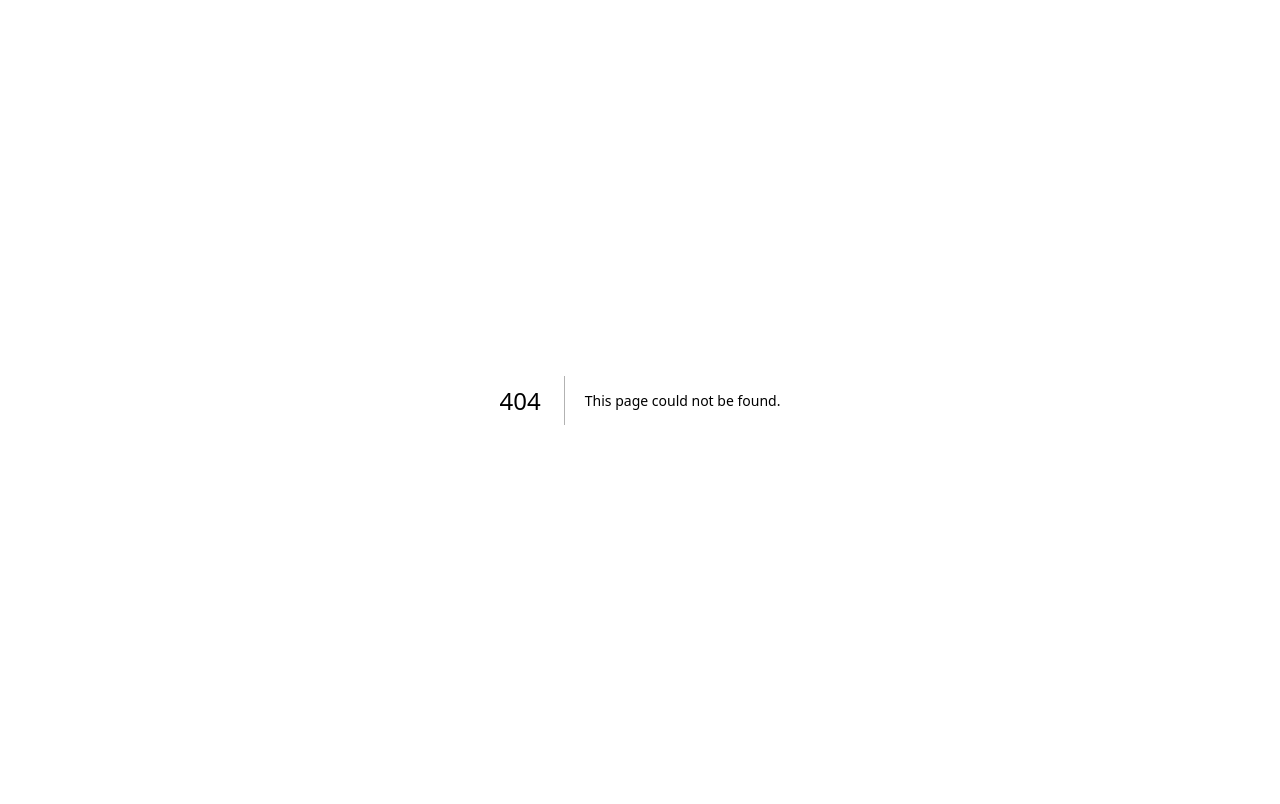
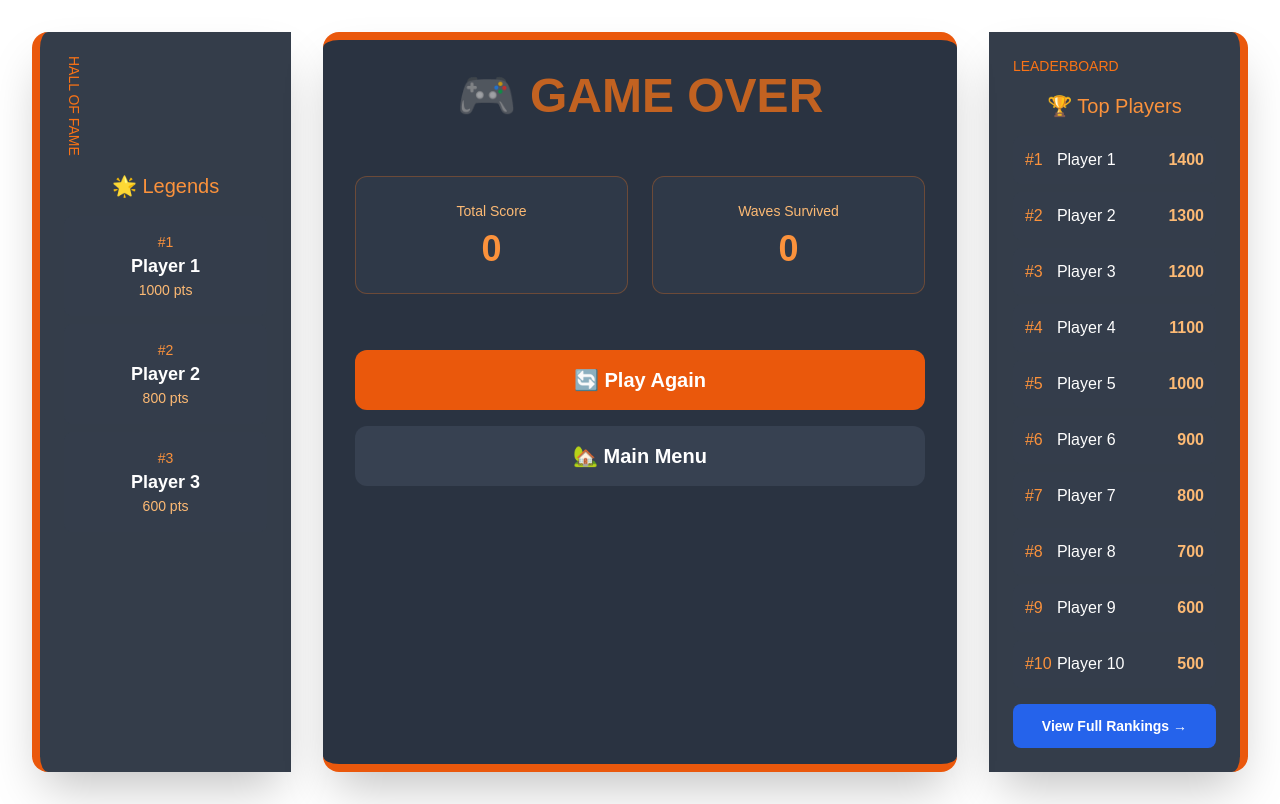
Before and after one commit to Jake-Purton/towertech, a Next.js app: page /end_game in a window 1280 px wide. Before the commit this address had no page. Built offline with nearby package versions, Linux system fonts and the light colour scheme.

Commit message:
end game page

```diff
--- /dev/null
+++ b/app/end_game/page.tsx
@@ -0,0 +1,115 @@
+"use client";
+import { useState, useEffect } from "react";
+import { useRouter } from "next/navigation";
+
+export default function EndGamePage() {
+  const [score, setScore] = useState(0);
+  const [waveScore, setWaveScore] = useState(0);
+  const router = useRouter();
+
+  useEffect(() => {
+    const gameScore = localStorage.getItem("gameScore");
+    const gameWaveScore = localStorage.getItem("gameWaveScore");
+    if (gameScore) setScore(parseInt(gameScore));
+    if (gameWaveScore) setWaveScore(parseInt(gameWaveScore));
+  }, []);
+
+  const handlePlayAgain = () => router.push("/game");
+  const handleMainMenu = () => router.push("/");
+  const handleLeaderboard = () => router.push("/leaderboard");
+
+  return (
+    <div className="flex items-stretch justify-center min-h-screen bg-gradient-to-br from-black-900 to-black text-white p-8 gap-8">
+      {/* Left  - Hall of Fame */}
+      <div className="flex-1 max-w-md bg-gray-800/90 p-6 rounded-l-2xl shadow-2xl border-l-8 border-orange-600 backdrop-blur-sm">
+        <div className="rotate-0 [writing-mode:vertical-lr] text-orange-500 text-sm mb-4">
+          HALL OF FAME
+        </div>
+        <div className="space-y-4">
+          <h2 className="text-xl text-orange-400 text-center mb-4">🌟 Legends</h2>
+          <div className="space-y-2">
+            {[1, 2, 3].map((position) => (
+              <div
+                key={position}
+                className="flex flex-col items-center p-4 bg-gray-700/30 rounded-lg hover:bg-gray-700/50 transition-colors"
+              >
+                <div className="text-orange-400 text-sm">#{position}</div>
+                <div className="text-lg font-bold">Player {position}</div>
+                <div className="text-sm text-orange-300">{1000 - (position-1)*200} pts</div>
+              </div>
+            ))}
+          </div>
+        </div>
+      </div>
+
+      {/* Middle  - Game Over & Scores */}
+      <div className="flex-grow max-w-2xl bg-gray-800/95 p-8 rounded-2xl shadow-2xl border-y-8 border-orange-600 backdrop-blur-sm z-10">
+        <div className="text-center space-y-8">
+          <h1 className="text-5xl font-bold text-orange-500 animate-pulse">
+            🎮 GAME OVER
+          </h1>
+
+          {/* Scores Section */}
+          <div className="grid grid-cols-2 gap-6 py-6">
+            <div className="bg-gray-700/50 p-6 rounded-xl border border-orange-500/30">
+              <p className="text-sm text-orange-300 mb-2">Total Score</p>
+              <p className="text-4xl font-bold text-orange-400">{score}</p>
+            </div>
+            <div className="bg-gray-700/50 p-6 rounded-xl border border-orange-500/30">
+              <p className="text-sm text-orange-300 mb-2">Waves Survived</p>
+              <p className="text-4xl font-bold text-orange-400">{waveScore}</p>
+            </div>
+          </div>
+
+          {/* Action Buttons */}
+          <div className="space-y-4">
+            <button
+              onClick={handlePlayAgain}
+              className="w-full p-4 rounded-xl font-bold transition-all
+              bg-orange-600 hover:bg-orange-700 hover:scale-[1.02]
+              active:scale-95 text-xl"
+            >
+              🔄 Play Again
+            </button>
+
+            <button
+              onClick={handleMainMenu}
+              className="w-full p-4 rounded-xl font-bold transition-all
+              bg-gray-700 hover:bg-gray-600 hover:scale-[1.02]
+              active:scale-95 text-xl"
+            >
+              🏡 Main Menu
+            </button>
+          </div>
+        </div>
+      </div>
+
+      {/* Right Book - Full Leaderboard */}
+      <div className="flex-1 max-w-md bg-gray-800/90 p-6 rounded-r-2xl shadow-2xl border-r-8 border-orange-600 backdrop-blur-sm">
+        <div className="text-orange-500 text-sm mb-4">LEADERBOARD</div>
+        <div className="space-y-4">
+          <h2 className="text-xl text-orange-400 text-center mb-4">🏆 Top Players</h2>
+          <div className="space-y-2">
+            {[1, 2, 3, 4, 5, 6, 7, 8, 9, 10].map((position) => (
+              <div
+                key={position}
+                className="flex justify-between items-center p-3 bg-gray-700/30 rounded-lg hover:bg-gray-700/50 transition-colors"
+              >
+                <span className="text-orange-400 w-8">#{position}</span>
+                <span className="flex-1">Player {position}</span>
+                <span className="font-bold text-orange-300">{1500 - position*100}</span>
+              </div>
+            ))}
+          </div>
+          <button
+            onClick={handleLeaderboard}
+            className="w-full mt-4 p-3 rounded-lg font-bold transition-all
+            bg-blue-600 hover:bg-blue-700 hover:scale-[1.02] text-sm"
+          >
+            View Full Rankings →
+          </button>
+        </div>
+      </div>
+    </div>
+  );
+}
--- a/app/login/page.tsx
+++ b/app/login/page.tsx
@@ -7,11 +7,20 @@ export default function LoginPage() {
   const [email, setEmail] = useState("");
   const [password, setPassword] = useState("");
   const [loading, setLoading] = useState(false);
-  const [message, setMessage] = useState<string>("");
+  const [showPassword, setShowPassword] = useState(false);
+  const [message, setMessage] = useState("");
+  const [messageType, setMessageType] = useState<'success' | 'error'>('error');
   const router = useRouter();
 
   const handleLogin = async (e: React.FormEvent) => {
     e.preventDefault();
+
+    if (!email || !password) {
+      setMessageType('error');
+      setMessage("Please fill in all fields!");
+      return;
+    }
+
     setLoading(true);
 
     try {
@@ -22,6 +31,7 @@ export default function LoginPage() {
       const data = await res.json();
 
       if (res.ok) {
+        setMessageType('success');
         setMessage("Welcome back! Login successful!");
         localStorage.setItem("token", data.token);
         localStorage.setItem("user", JSON.stringify(data.user));
@@ -29,13 +39,17 @@ export default function LoginPage() {
           router.push("/");
         }, 1500);
       } else if (res.status === 404) {
+        setMessageType('error');
         setMessage("Email not found. Please register first.");
       } else if (res.status === 401) {
+        setMessageType('error');
         setMessage("Invalid password. Please try again.");
       } else {
+        setMessageType('error');
         setMessage(data.error || "Login failed");
       }
     } catch (error) {
+      setMessageType('error');
       setMessage("Something went wrong. Please try again.");
     } finally {
       setLoading(false);
@@ -43,22 +57,30 @@ export default function LoginPage() {
   };
 
   return (
-    <div className="flex flex-col items-center justify-center min-h-screen bg-gray-900 text-white">
+    <div className="flex flex-col items-center justify-center min-h-screen bg-black-900 text-white">
       <div className="bg-gray-800 p-8 rounded-lg shadow-lg w-full max-w-md">
         <h1 className="text-2xl font-bold text-center mb-6 text-orange-600">Login</h1>
 
+        {message && (
+          <div className={`mb-4 text-center ${
+            messageType === 'success' ? 'text-green-500' : 'text-red-500'
+          }`}>
+            {message}
+          </div>
+        )}
+
         <form onSubmit={handleLogin} className="flex flex-col gap-4">
-          <p className="text-red-500 text-center">{message}</p>
           <input
             type="email"
             placeholder="Email"
             value={email}
             onChange={(e) => setEmail(e.target.value)}
             className="w-full p-3 border border-gray-600 rounded-lg text-black"
+            autoFocus
           />
 
           <input
-            type="password"
+            type={showPassword ? "text" : "password"}
             placeholder="Password"
             value={password}
             onChange={(e) => setPassword(e.target.value)}
@@ -76,7 +98,7 @@ export default function LoginPage() {
           </button>
         </form>
 
-        <div className="mt-4 text-center">
+        <div className="mt-4 text-center"></div>
           <p>
             Don't have an account?{" "}
             <a href="/register" className="text-orange-400 underline">
@@ -85,6 +107,5 @@ export default function LoginPage() {
           </p>
         </div>
       </div>
-    </div>
   );
 }
--- a/app/register/page.tsx
+++ b/app/register/page.tsx
@@ -12,6 +12,7 @@ export default function RegisterPage() {
   const [showPassword, setShowPassword] = useState(false);
   const [showConfirmPassword, setShowConfirmPassword] = useState(false);
   const [message, setMessage] = useState("");
+  const [messageType, setMessageType] = useState<'success' | 'error'>('error');
   const router = useRouter();
 
   const isValidEmail = (email: string) => /^[^\s@]+@[^\s@]+\.[^\s@]+$/.test(email);
@@ -50,14 +51,17 @@ export default function RegisterPage() {
 
       const data = await res.json();
       if (res.ok) {
+        setMessageType('success');
         setMessage(data.message);
         setTimeout(() => {
           router.push("/login"); // Redirect to login after registration
         }, 1500);
       } else {
+        setMessageType('error');
         setMessage(data.error);
       }
     } catch (error) {
+      setMessageType('error');
       setMessage("Something went wrong. Try again.");
     } finally {
       setLoading(false);
@@ -65,11 +69,13 @@ export default function RegisterPage() {
   };
 
   return (
-    <div className="flex flex-col items-center justify-center min-h-screen bg-gray-900 text-white">
+    <div className="flex flex-col items-center justify-center min-h-screen bg-black-900 text-white">
       <div className="bg-gray-800 p-8 rounded-lg shadow-lg w-full max-w-md">
         {message && (
-          <div className="mb-4 text-center text-red-500">
-        {message}
+          <div className={`mb-4 text-center ${
+            messageType === 'success' ? 'text-green-500' : 'text-red-500'
+          }`}>
+            {message}
           </div>
         )}
         <h1 className="text-2xl font-bold text-center mb-6 text-orange-600">Register</h1>
--- a/package.json
+++ b/package.json
@@ -17,7 +17,9 @@
     "jsonwebtoken": "^9.0.2",
     "next": "^15.1.2",
     "next-auth": "^4.24.11",
+    "npm": "^11.1.0",
     "phaser": "^3.87.0",
+    "pnpm": "^10.4.1",
     "react": "^19.0.0",
     "react-dom": "^19.0.0",
     "socket.io": "^4.8.1",
```
Also changed, not shown: 1 other file (tests, documents, lock files or other folders).
